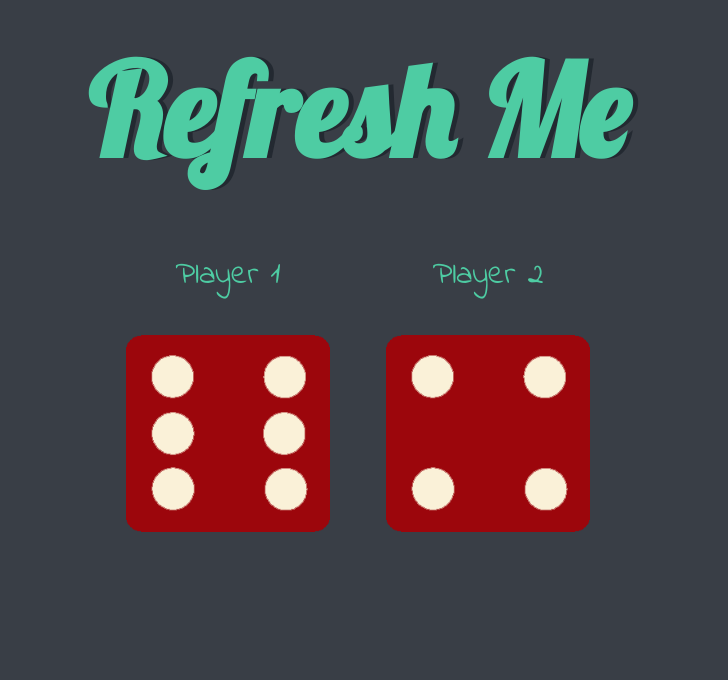
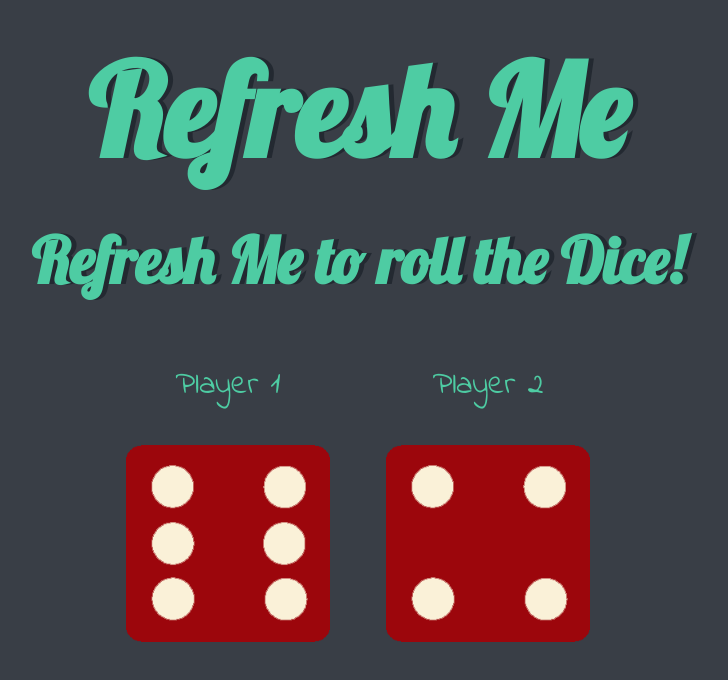
Before and after one commit to Mariya-ghafoor/DiceGame, a plain HTML site: page index.html in a window 1280 px wide. Shown: the whole page, without its empty margins (282-1010 px from the left). Drawn offline with Linux system fonts and the light colour scheme.

Commit message:
add more text to html

```diff
--- a/index.html
+++ b/index.html
@@ -12,6 +12,7 @@
 
     <div class="container">
       <h1>Refresh Me</h1>
+      <h2>Refresh Me to roll the Dice!</h2>
 
       <div class="dice">
         <p>Player 1</p>
--- a/styles.css
+++ b/styles.css
@@ -22,6 +22,14 @@ h1 {
   color: #4ECCA3;
 }
 
+h2 {
+  margin: 30px;
+  font-family: 'Lobster', cursive;
+  text-shadow: 5px 0 #232931;
+  font-size: 4rem;
+  color: #4ECCA3;
+}
+
 p {
   font-size: 2rem;
   color: #4ECCA3;
```
